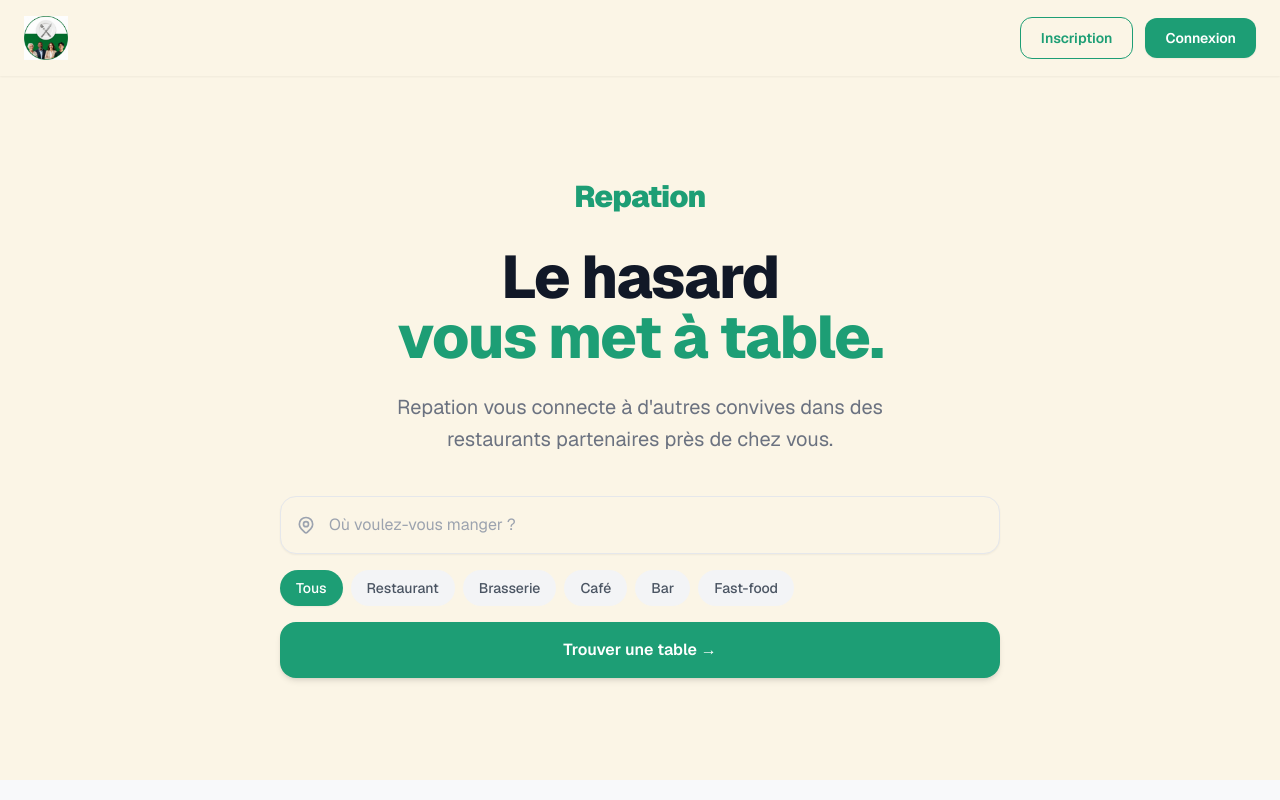
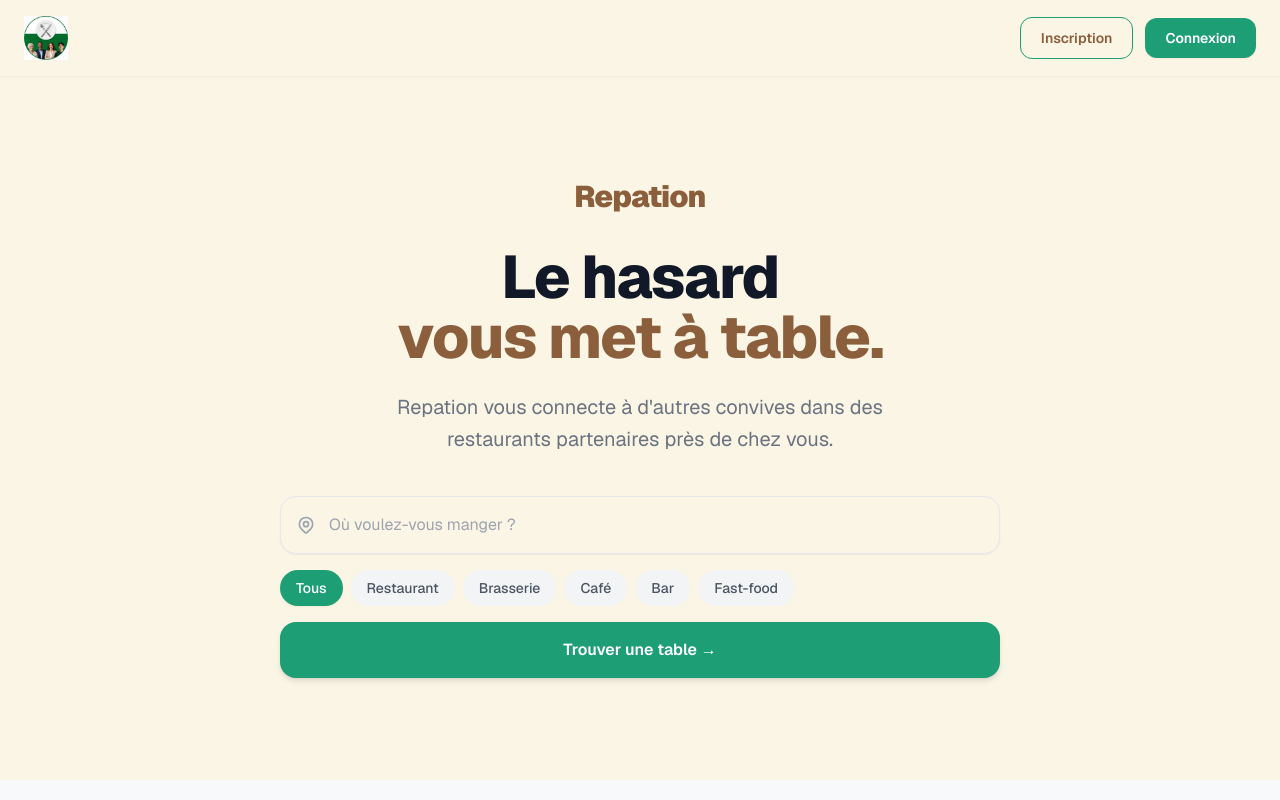
Before and after one commit to repationss-pixel/repation-backend, a Next.js app: page / in a window 1280 px wide. Shown: the top 800 px of the page. Built offline with nearby package versions, Linux system fonts and the light colour scheme; no server answers.

Commit message:
Textes verts en marron clair

```diff
--- a/app/globals.css
+++ b/app/globals.css
@@ -24,6 +24,19 @@ body {
   color: #8B5E3C !important;
 }
 
+/* Textes verts → marron clair */
+[class*="text-\[#1D9E75\]"],
+[class*="text-\[#085041\]"],
+[class*="text-\[#0F6E56\]"] {
+  color: #8B5E3C !important;
+}
+
+/* Style inline verts → marron */
+[style*="color: rgb(29, 158, 117)"],
+[style*="color:#1D9E75"] {
+  color: #8B5E3C !important;
+}
+
 @layer components {
   .btn-primary {
     @apply bg-[#6B3D14] hover:bg-[#2C1A0A] text-[#F2EAD9] font-semibold py-3 px-6 rounded-xl transition-all duration-200 shadow-md hover:shadow-lg;
```
